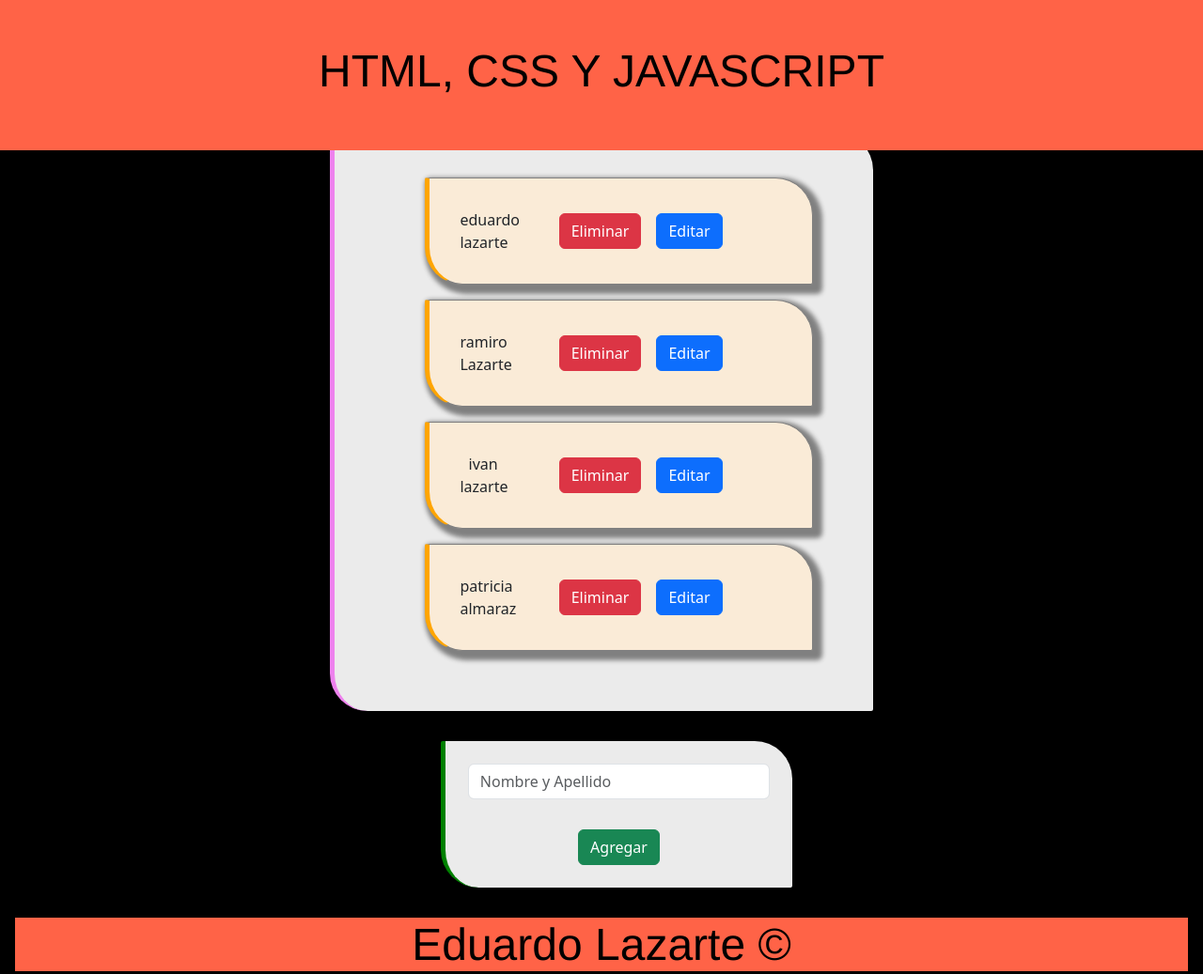
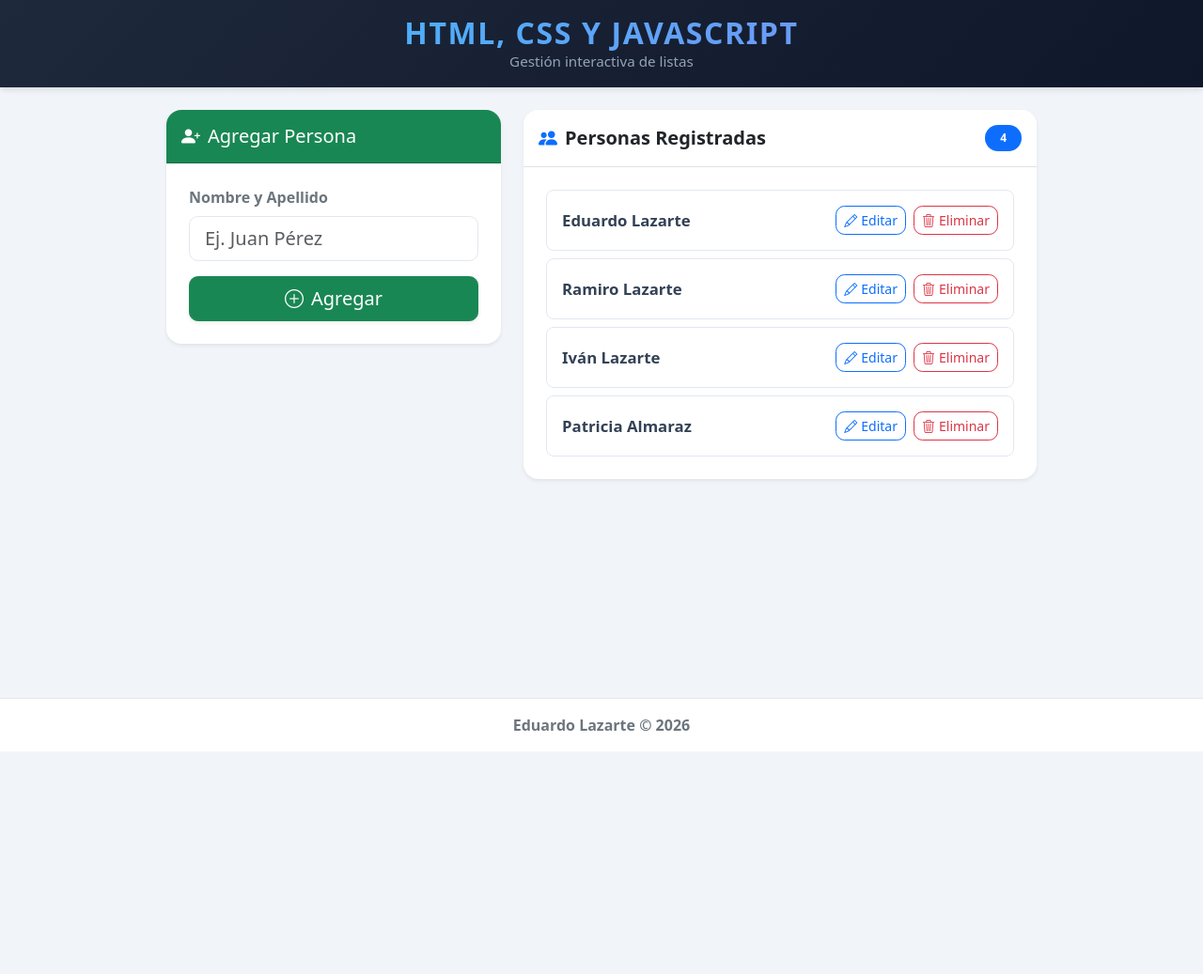
Before and after one commit to flacosakeo/ejercicio-con-array, a plain HTML site: page index.html in a window 1280 px wide. Shown: the whole page at 94% size. After the commit the page ends 800 px from the top, so only its background shows below. Drawn offline with nearby package versions, Linux system fonts and the light colour scheme.

Commit message:
Add files via upload

```diff
--- a/app.js
+++ b/app.js
@@ -1,103 +1,152 @@
-let personas = ["eduardo lazarte","ramiro Lazarte","ivan lazarte","patricia almaraz"];
-//let personas = [];
+// Estado de la aplicación
+let personas = ["Eduardo Lazarte", "Ramiro Lazarte", "Iván Lazarte", "Patricia Almaraz"];
+let personaParaModificar = null;
 
-function mostrarPersonas(){
-    event.preventDefault();
-    let lista = document.getElementById('personas');
-    lista.innerHTML = '';
+// Elementos del DOM
+const formAgregar = document.getElementById('form-agregar');
+const formEditar = document.getElementById('form-editar');
+const cardAgregar = document.getElementById('card-agregar');
+const cardEditar = document.getElementById('card-editar');
+const inputNuevaPersona = document.getElementById('nuevaPersona');
+const inputEditarPersona = document.getElementById('editarPersona');
+const btnCancelar = document.getElementById('btnCancelar');
+const listaPersonas = document.getElementById('personas');
+const contadorPersonas = document.getElementById('contador-personas');
+
+/**
+ * Renderiza la lista de personas en el DOM.
+ */
+function mostrarPersonas() {
+    listaPersonas.innerHTML = '';
+    contadorPersonas.textContent = personas.length;
+
+    if (personas.length === 0) {
+        const itemVacio = document.createElement('li');
+        itemVacio.className = 'text-center text-muted py-4 fst-italic';
+        itemVacio.innerHTML = '<i class="bi bi-inbox fs-2 d-block mb-2"></i>No hay personas en la lista.';
+        listaPersonas.appendChild(itemVacio);
+        return;
+    }
+
     personas.forEach((persona, index) => {
-        console.log(persona, index);
-        let li = document.createElement('li');
-        let btnEliminar = document.createElement('button');
-        let btnEditar = document.createElement('button');
-        let divGral = document.createElement('div');
-        let divNombres = document.createElement('div');
-        let divBotones = document.createElement('div');
-        divNombres.classList.add('listaNombres');
-        divBotones.classList.add('listaBotones');
-        divGral.classList.add('listaGral')
-        //btnEliminar.setAttribute = ('data-index', index);
+        const item = document.createElement('li');
+        item.className = 'persona-item d-flex flex-column flex-sm-row justify-content-between align-items-sm-center p-3 rounded-3 border';
 
+        // Nombre de la persona (seguro contra XSS)
+        const divNombre = document.createElement('div');
+        divNombre.className = 'persona-nombre fw-semibold text-break mb-2 mb-sm-0';
+        divNombre.textContent = persona;
+
+        // Botones de acción
+        const divBotones = document.createElement('div');
+        divBotones.className = 'd-flex gap-2 justify-content-end';
+
+        // Botón Editar
+        const btnEditar = document.createElement('button');
+        btnEditar.type = 'button';
+        btnEditar.className = 'btn btn-outline-primary btn-sm d-flex align-items-center gap-1';
+        btnEditar.innerHTML = '<i class="bi bi-pencil"></i> <span>Editar</span>';
+        btnEditar.addEventListener('click', () => mostrarFormEditar(index));
+
+        // Botón Eliminar
+        const btnEliminar = document.createElement('button');
         btnEliminar.type = 'button';
-        btnEliminar.classList.add('btn','btn-danger','m-2');
-        btnEliminar.id = 'delete';
-        btnEliminar.innerHTML = 'Eliminar';
-        //btnEditar.setAttribute = ('data-index', index);
-        btnEditar.type = 'button';
-        btnEditar.classList.add('btn','btn-primary','m-2');
-        btnEditar.id = 'edit';
-        btnEditar.innerHTML = 'Editar';
-        li.innerHTML = persona;
-
-        divNombres.appendChild(li);
-        divBotones.appendChild(btnEliminar);
-        divBotones.appendChild(btnEditar);
-        divGral.appendChild(divNombres);
-        divGral.appendChild(divBotones);
-        lista.appendChild(divGral)
-
-        btnEliminar.addEventListener('click', ()=>{
-            let result = confirm("Confirmación: ¿Desea eliminar este Usuario?")
-            if (result){
+        btnEliminar.className = 'btn btn-outline-danger btn-sm d-flex align-items-center gap-1';
+        btnEliminar.innerHTML = '<i class="bi bi-trash3"></i> <span>Eliminar</span>';
+        btnEliminar.addEventListener('click', () => {
+            if (confirm(`¿Estás seguro de que deseas eliminar a "${persona}"?`)) {
                 eliminarPersona(index);
             }
         });
-        btnEditar.addEventListener('click', ()=>{
-            cancelar();
-            mostrarFormEditar(index);
-        });
+
+        divBotones.appendChild(btnEditar);
+        divBotones.appendChild(btnEliminar);
+
+        item.appendChild(divNombre);
+        item.appendChild(divBotones);
+        listaPersonas.appendChild(item);
     });
-};
+}
 
-function eliminarPersona(index){
+/**
+ * Agrega una nueva persona a la lista.
+ */
+function agregarPersona(e) {
+    e.preventDefault();
+    const nombre = inputNuevaPersona.value.trim();
+
+    if (nombre.length > 0) {
+        personas.push(nombre);
+        inputNuevaPersona.value = '';
+        inputNuevaPersona.focus();
+        mostrarPersonas();
+    } else {
+        alert('Por favor ingresa un nombre válido.');
+        inputNuevaPersona.focus();
+    }
+}
+
+/**
+ * Elimina una persona por su índice.
+ */
+function eliminarPersona(index) {
+    // Si estábamos editando a la persona que se acaba de eliminar, cancelar edición
+    if (personaParaModificar === index) {
+        cancelarEdicion();
+    } else if (personaParaModificar !== null && personaParaModificar > index) {
+        // Ajustar el índice si se eliminó un elemento previo
+        personaParaModificar--;
+    }
+
     personas.splice(index, 1);
     mostrarPersonas();
 }
 
-function agregarPersona(){
-    event.preventDefault();
-    let nuevaPersona = document.getElementById('nuevaPersona').value;
-    if (nuevaPersona) {
-        personas.push(nuevaPersona);
-        document.getElementById('nuevaPersona').value = '';
-        document.getElementById('nuevaPersona').focus();
+/**
+ * Muestra el formulario de edición con los datos correspondientes.
+ */
+function mostrarFormEditar(index) {
+    personaParaModificar = index;
+    inputEditarPersona.value = personas[index];
+
+    cardAgregar.hidden = true;
+    cardEditar.hidden = false;
+
+    inputEditarPersona.focus();
+    inputEditarPersona.select();
+}
+
+/**
+ * Guarda los cambios realizados en una persona.
+ */
+function modificarPersona(e) {
+    e.preventDefault();
+    const nombreModificado = inputEditarPersona.value.trim();
+
+    if (nombreModificado.length > 0 && personaParaModificar !== null) {
+        personas[personaParaModificar] = nombreModificado;
+        cancelarEdicion();
         mostrarPersonas();
-    }else{
-        alert('Aviso: Campo vacio.');
+    } else {
+        alert('Por favor, ingresa un nombre válido para guardar.');
+        inputEditarPersona.focus();
     }
 }
 
-function mostrarFormEditar(index){
-    event.preventDefault();
-    personaParaModificar = index;
-    document.getElementById('form-agregar').toggleAttribute('hidden')
-    document.getElementById('form-editar').removeAttribute('hidden')
-    //document.getElementById('form-agregar').style.display = 'none';
-    //document.getElementById('form-editar').style.display = 'block';
-    personaModificada = document.getElementById('editarPersona').value = personas[personaParaModificar];
+/**
+ * Cancela el proceso de edición y restaura la vista inicial.
+ */
+function cancelarEdicion() {
+    personaParaModificar = null;
+    inputEditarPersona.value = '';
+    cardEditar.hidden = true;
+    cardAgregar.hidden = false;
 }
 
+// Event Listeners
+formAgregar.addEventListener('submit', agregarPersona);
+formEditar.addEventListener('submit', modificarPersona);
+btnCancelar.addEventListener('click', cancelarEdicion);
 
-
-function modificarPersona(){
-    event.preventDefault();
-    let personaModificada = document.getElementById('editarPersona').value;
-    if (personaModificada && personaParaModificar !== null){
-        personas[personaParaModificar] = personaModificada;
-        cancelar();
-        mostrarPersonas();
-    }else{
-        alert('Nada para Modificar');
-    }
-}
-
-function cancelar(){
-    event.preventDefault();
-    document.getElementById('form-editar').toggleAttribute('hidden')
-    document.getElementById('form-agregar').removeAttribute('hidden')
-    //document.getElementById('form-agregar').style.display = 'block';
-    //document.getElementById('form-editar').style.display = 'none';
-}
-
-document.getElementById('form-agregar').addEventListener('submit', agregarPersona);
-document.getElementById('form-editar').addEventListener('submit', modificarPersona);
+// Inicialización de la vista al cargar el DOM
+document.addEventListener('DOMContentLoaded', mostrarPersonas);
--- a/index.html
+++ b/index.html
@@ -3,53 +3,103 @@
 <head>
     <meta charset="UTF-8">
     <meta name="viewport" content="width=device-width, initial-scale=1.0">
+    <title>Gestión de Personas</title>
+    <!-- Bootstrap CSS -->
     <link href="https://cdn.jsdelivr.net/npm/bootstrap@5.3.3/dist/css/bootstrap.min.css" rel="stylesheet" integrity="sha384-QWTKZyjpPEjISv5WaRU9OFeRpok6YctnYmDr5pNlyT2bRjXh0JMhjY6hW+ALEwIH" crossorigin="anonymous">
+    <!-- Bootstrap Icons -->
+    <link rel="stylesheet" href="https://cdn.jsdelivr.net/npm/bootstrap-icons@1.11.3/font/bootstrap-icons.min.css">
+    <!-- Estilos personalizados -->
     <link rel="stylesheet" href="style.css">
-    <title>Listado</title>
 </head>
-<body onload="mostrarPersonas()">
-    <header>
-        <nav id="header">
-            <h3>HTML, CSS Y JAVASCRIPT</h3>
-        </nav>
+<body>
+
+    <header class="main-header">
+        <div class="container text-center py-3">
+            <h1 class="header-title m-0">HTML, CSS Y JAVASCRIPT</h1>
+            <p class="header-subtitle m-0">Gestión interactiva de listas</p>
+        </div>
     </header>
 
-    <div class="container">
-        <div id="lista">
-            <ul id="personas">
+    <main class="container my-4 flex-grow-1">
+        <div class="row justify-content-center g-4">
 
-            </ul>
+            <!-- Columna del Formulario -->
+            <div class="col-12 col-md-5 col-lg-4">
+                <!-- Formulario Agregar -->
+                <div class="card shadow-sm border-0 form-card" id="card-agregar">
+                    <div class="card-header bg-success text-white py-3">
+                        <h5 class="card-title m-0 d-flex align-items-center gap-2">
+                            <i class="bi bi-person-plus-fill"></i> Agregar Persona
+                        </h5>
+                    </div>
+                    <div class="card-body p-3 p-md-4">
+                        <form id="form-agregar">
+                            <div class="mb-3">
+                                <label for="nuevaPersona" class="form-label text-secondary fw-semibold">Nombre y Apellido</label>
+                                <input type="text" maxlength="30" id="nuevaPersona" class="form-control form-control-lg" placeholder="Ej. Juan Pérez" required>
+                            </div>
+                            <button type="submit" class="btn btn-success btn-lg w-100 d-flex align-items-center justify-content-center gap-2 shadow-sm" id="agregar">
+                                <i class="bi bi-plus-circle"></i> Agregar
+                            </button>
+                        </form>
+                    </div>
+                </div>
+
+                <!-- Formulario Editar -->
+                <div class="card shadow-sm border-0 form-card" id="card-editar" hidden>
+                    <div class="card-header bg-primary text-white py-3">
+                        <h5 class="card-title m-0 d-flex align-items-center gap-2">
+                            <i class="bi bi-pencil-square"></i> Modificar Persona
+                        </h5>
+                    </div>
+                    <div class="card-body p-3 p-md-4">
+                        <form id="form-editar">
+                            <div class="mb-3">
+                                <label for="editarPersona" class="form-label text-secondary fw-semibold">Editar Nombre y Apellido</label>
+                                <input type="text" maxlength="30" id="editarPersona" class="form-control form-control-lg" required>
+                            </div>
+                            <div class="d-flex flex-column flex-sm-row gap-2">
+                                <button type="submit" class="btn btn-primary btn-lg flex-fill d-flex align-items-center justify-content-center gap-2 shadow-sm" id="btnModificar">
+                                    <i class="bi bi-check-circle"></i> Guardar
+                                </button>
+                                <button type="button" class="btn btn-outline-secondary btn-lg flex-fill d-flex align-items-center justify-content-center gap-2" id="btnCancelar">
+                                    <i class="bi bi-x-circle"></i> Cancelar
+                                </button>
+                            </div>
+                        </form>
+                    </div>
+                </div>
+            </div>
+
+            <!-- Columna de la Lista -->
+            <div class="col-12 col-md-7 col-lg-6">
+                <div class="card shadow-sm border-0 list-card h-100">
+                    <div class="card-header bg-white py-3 border-bottom d-flex justify-content-between align-items-center">
+                        <h5 class="card-title m-0 text-dark fw-bold d-flex align-items-center gap-2">
+                            <i class="bi bi-people-fill text-primary"></i> Personas Registradas
+                        </h5>
+                        <span class="badge bg-primary rounded-pill px-3 py-2" id="contador-personas">0</span>
+                    </div>
+                    <div class="card-body p-3 p-md-4">
+                        <ul id="personas" class="list-unstyled m-0 d-flex flex-column gap-2">
+                            <!-- Los elementos se cargan dinámicamente con JavaScript -->
+                        </ul>
+                    </div>
+                </div>
+            </div>
+
         </div>
-    </div>
+    </main>
 
-    <div id="formularios">
-
-        <form id="form-agregar" >
-            <div id="texto-agregar">
-                <input type="text" maxlength="20" id="nuevaPersona" class="form-control m-2" placeholder="Nombre y Apellido">
-            </div>
-            <div id="btn-agregar">
-                <button type="submit" class="btn btn-success m-2" id="agregar">Agregar</button>
-            </div>
-        </form>
-
-        <form id="form-editar" hidden>
-            <div id="texto-editar">
-                <input type="text" maxlength="20" id="editarPersona" class="form-control m-2">
-            </div>
-            <div id="btn-editar">
-                <button type="submit" class="btn btn-primary m-2" id="btnModificar">Modificar</button>
-                <button onclick="cancelar()" class="btn btn-secondary m-2" id="btnCancelar">Cancelar</button>
-            </div>
-        </form>
-
-    </div>
-
-    <footer>
-        <h3>Eduardo Lazarte &#169</h3>
+    <footer class="main-footer py-3 text-center text-secondary">
+        <div class="container">
+            <p class="m-0 fw-semibold">Eduardo Lazarte &copy; 2026</p>
+        </div>
     </footer>
 
+    <!-- Bootstrap Bundle JS -->
     <script src="https://cdn.jsdelivr.net/npm/bootstrap@5.3.3/dist/js/bootstrap.bundle.min.js" integrity="sha384-YvpcrYf0tY3lHB60NNkmXc5s9fDVZLESaAA55NDzOxhy9GkcIdslK1eN7N6jIeHz" crossorigin="anonymous"></script>
+    <!-- Script de la aplicación -->
     <script src="app.js"></script>
 </body>
 </html>
--- a/style.css
+++ b/style.css
@@ -1,106 +1,117 @@
-*{
-    margin: 1rem;
-    background: none;
+/* Estilos Generales y Reseteo */
+:root {
+    --primary-color: #0d6efd;
+    --success-color: #198754;
+    --danger-color: #dc3545;
+    --bg-main: #f1f5f9;
+    --card-bg: #ffffff;
+    --text-main: #1e293b;
+    --border-color: #e2e8f0;
 }
 
-
-body{
-    align-items: center;
-    background-color: black;
+body {
+    min-height: 100vh;
+    display: flex;
+    flex-direction: column;
+    background-color: var(--bg-main);
+    color: var(--text-main);
+    font-family: system-ui, -apple-system, "Segoe UI", Roboto, "Helvetica Neue", Arial, sans-serif;
+    margin: 0;
 }
 
-.container{
-    max-width: max-content;
-    background-color: rgb(235, 235, 235);
-    padding: 1rem;
-    /*border: solid;*/
-    display: flex;
-    justify-content: center;
-    border-left: 5px solid violet;
-    border-radius: 2px 40px 2px 40px;
-    margin-top: 10%;
+/* Header */
+.main-header {
+    background: linear-gradient(135deg, #1e293b 0%, #0f172a 100%);
+    color: #ffffff;
+    box-shadow: 0 4px 6px -1px rgba(0, 0, 0, 0.1);
 }
 
-
-
-.listaGral{
-    display: flex;
-    align-items: center;
-    text-align: center;
-    background-color: antiquewhite;
-    border-radius: 2px 40px 2px 40px;
-    border: 1px solid grey;
-    border-left: 5px solid orange;
-    box-shadow: 5px 5px 5px 5px grey;
-
+.header-title {
+    font-size: clamp(1.4rem, 4vw, 2rem);
+    font-weight: 800;
+    letter-spacing: 0.05em;
+    background: linear-gradient(to right, #38bdf8, #818cf8);
+    -webkit-background-clip: text;
+    -webkit-text-fill-color: transparent;
 }
 
-.listaNombres{
-    width: 20%;
+.header-subtitle {
+    font-size: 0.95rem;
+    color: #94a3b8;
 }
 
-
-#formularios, #lista{
-    /*border: solid;*/
-    width: 100%;
-    display: flex;
-    justify-content: center;
+/* Tarjetas */
+.form-card, .list-card {
+    background-color: var(--card-bg);
+    border-radius: 1rem;
+    overflow: hidden;
+    transition: transform 0.2s ease, box-shadow 0.2s ease;
 }
 
-
-#texto-agregar, #texto-editar{
-    /*border: solid;*/
-    display: flex;
-
+.form-card:hover, .list-card:hover {
+    box-shadow: 0 10px 15px -3px rgba(0, 0, 0, 0.08) !important;
 }
 
-#btn-agregar, #btn-editar{
-    /*border: solid;*/
-    display: flex;
-    justify-content: center;
+/* Lista de Personas */
+.persona-item {
+    background-color: #ffffff;
+    border-color: var(--border-color) !important;
+    transition: background-color 0.2s ease, transform 0.15s ease, border-color 0.2s ease;
 }
 
-#form-agregar, #form-editar{
-    background-color: rgb(235, 235, 235);
-    width: 30%;
-    /*border: solid;*/
-    border-radius: 2px 40px 2px 40px;
-    border-left: 5px solid green;
+.persona-item:hover {
+    background-color: #f8fafc;
+    border-color: #cbd5e1 !important;
+    transform: translateY(-1px);
 }
 
-#form-editar{
-    border-left: 5px solid blue;
+.persona-nombre {
+    font-size: 1.05rem;
+    color: #334155;
 }
 
-#header{
-    position: fixed;
-    top: 0;
-    left: 0;
-    display: flex;
-    height: 20%;
-    margin: 0;
-    width: 100%;
-    background-color: tomato;
-    justify-content: center;
-    align-items: center;
-
+/* Inputs y Botones */
+.form-control {
+    border-radius: 0.6rem;
+    border: 1.5px solid var(--border-color);
+    transition: border-color 0.2s, box-shadow 0.2s;
 }
 
-footer{
-    margin: 0;
-    width: 100% ;
-    bottom: 0;
-    left: 0;
-    text-align: center;
-    background-color: tomato;
+.form-control:focus {
+    border-color: var(--primary-color);
+    box-shadow: 0 0 0 3px rgba(13, 110, 253, 0.15);
 }
 
-h3{
-    color: black;
-    font-size: 3em;
-    font-family: 'Franklin Gothic Medium', 'Arial Narrow', Arial, sans-serif, Geneva, Tahoma, sans-serif;
+.btn {
+    border-radius: 0.6rem;
+    font-weight: 500;
+    transition: all 0.2s ease;
 }
 
-li{
-    list-style-type: none;
+.btn:active {
+    transform: scale(0.98);
 }
+
+/* Footer */
+.main-footer {
+    background-color: #ffffff;
+    border-top: 1px solid var(--border-color);
+    margin-top: auto;
+}
+
+/* Ajustes Responsive */
+@media (max-width: 576px) {
+    .container {
+        padding-left: 1rem;
+        padding-right: 1rem;
+    }
+
+    .persona-item {
+        gap: 0.75rem;
+    }
+
+    .persona-item .btn {
+        flex: 1;
+        justify-content: center;
+    }
+}
```
